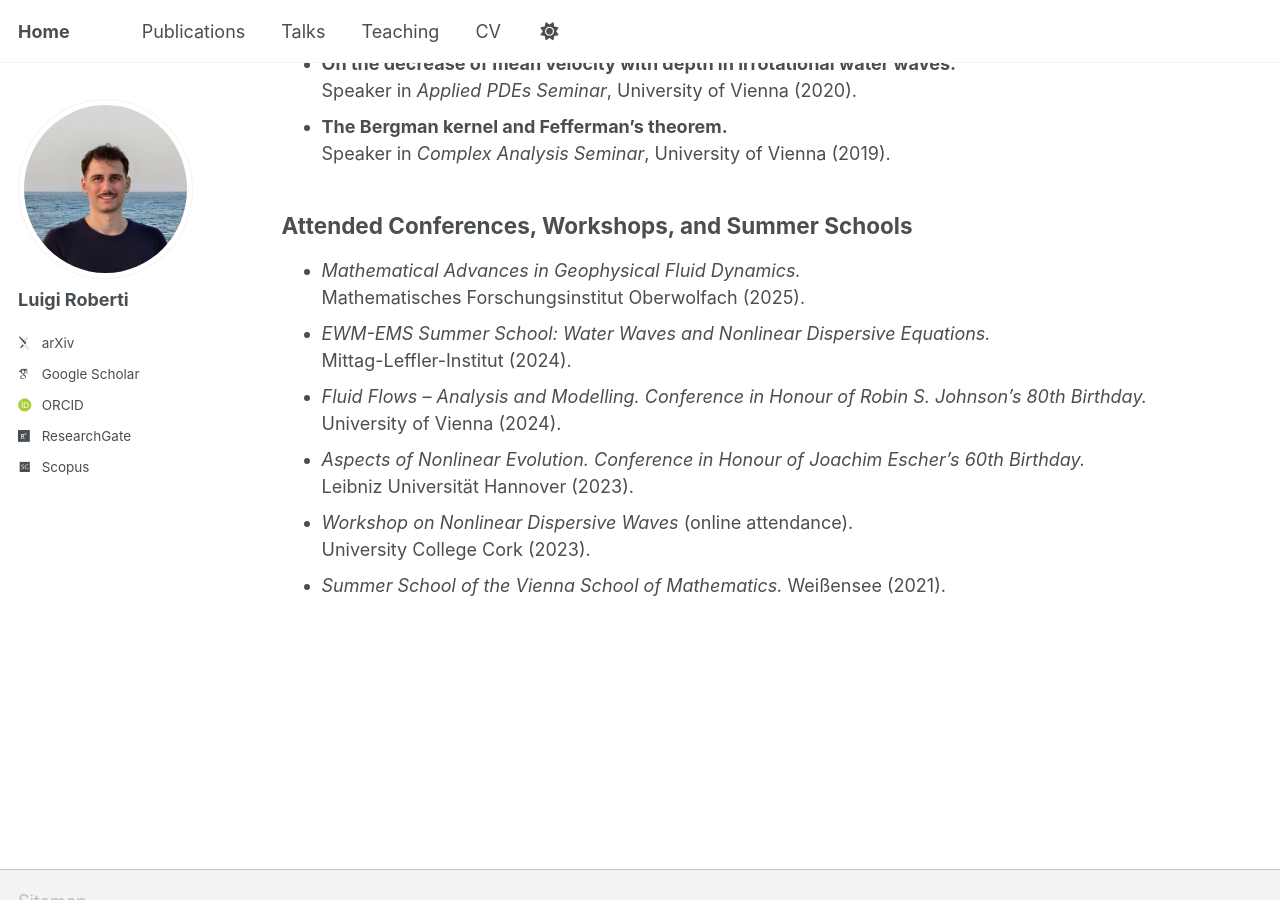
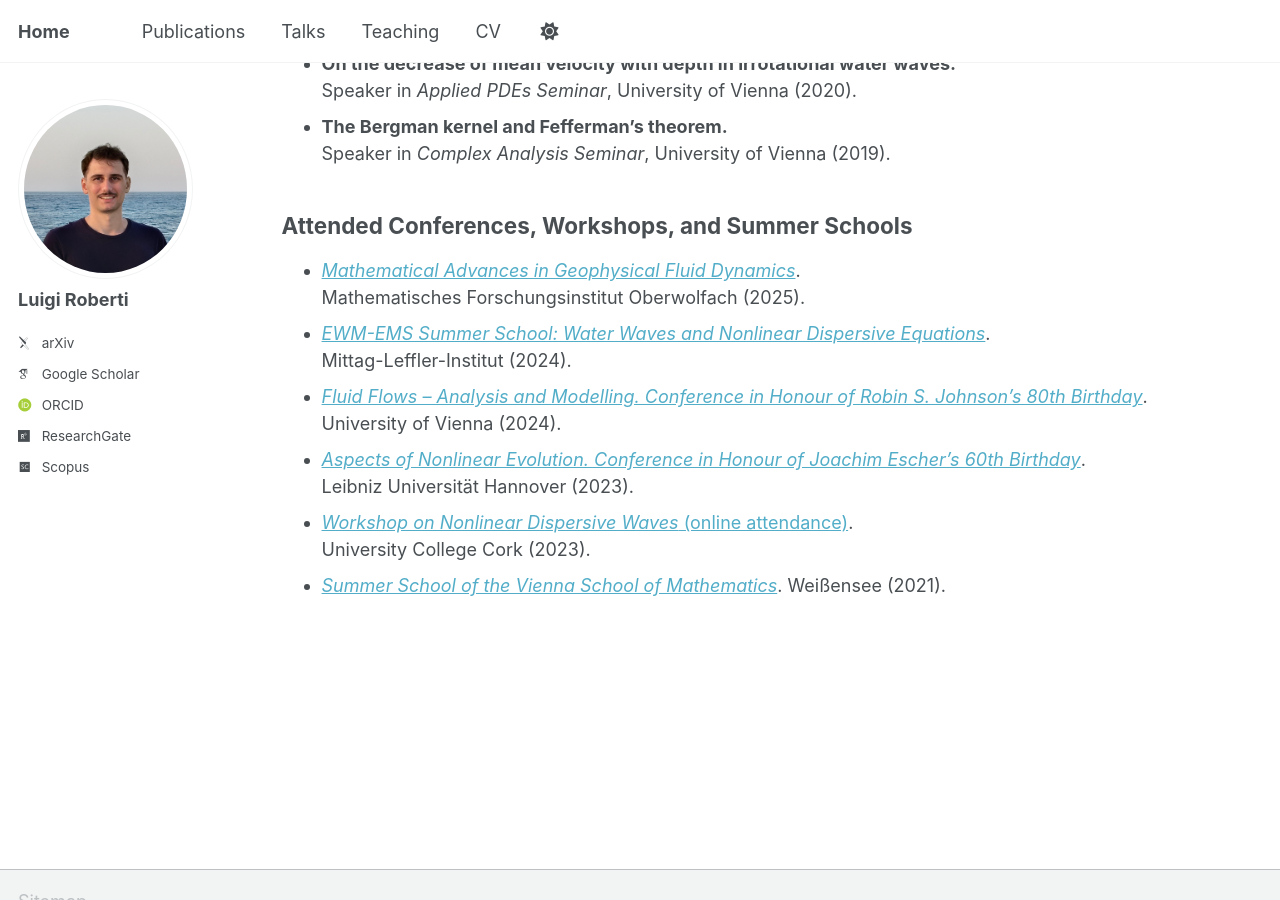
Before and after one commit to luigi-roberti/luigi-roberti.github.io, a Jekyll site: the page built from _pages/talks.md, in a window 1280 px wide and 900 px high, scrolled down 788 px. Built offline with Jekyll 4.4.1, drawn with Linux system fonts in a browser that asks for light colours; some web fonts are replaced; a script that is not in the unit is left out; part of the change alters nothing that is shown.

```diff
--- a/_pages/talks.md
+++ b/_pages/talks.md
@@ -32,15 +32,15 @@ Speaker in <i>Complex Analysis Seminar</i>, University of Vienna (2019).
 
 Attended Conferences, Workshops, and Summer Schools
 ------
-* <i>Mathematical Advances in Geophysical Fluid Dynamics.</i><br />
+* [<i>Mathematical Advances in Geophysical Fluid Dynamics</i>](https://publications.mfo.de/handle/mfo/4024).<br />
 Mathematisches Forschungsinstitut Oberwolfach (2025).
-* <i>EWM-EMS Summer School: Water Waves and Nonlinear Dispersive Equations.</i><br />
+* [<i>EWM-EMS Summer School: Water Waves and Nonlinear Dispersive Equations</i>](https://www.mittag-leffler.se/activities/ewm-ems-summer-school-water-waves-and-nonlinear-dispersive-equations/).<br />
 Mittag-Leffler-Institut (2024).
-* <i>Fluid Flows – Analysis and Modelling. Conference in Honour of Robin S. Johnson's 80th Birthday.</i><br />
+* [<i>Fluid Flows – Analysis and Modelling. Conference in Honour of Robin S. Johnson's 80th Birthday</i>](https://mathematik.univie.ac.at/en/eventsnews/full-news-display/news/fluid-flows-analysis-and-modelling/?no_cache=1&cHash=0065dd325af8e328e1a0b8eafba92e2e).<br />
 University of Vienna (2024).
-* <i>Aspects of Nonlinear Evolution. Conference in Honour of Joachim Escher's 60th Birthday.</i><br />
+* [<i>Aspects of Nonlinear Evolution. Conference in Honour of Joachim Escher's 60th Birthday</i>](https://www.maphy.uni-hannover.de/de/news-veranstaltungen/math-conf/escher60).<br />
 Leibniz Universität Hannover (2023).
-* <i>Workshop on Nonlinear Dispersive Waves</i> (online attendance).<br />
+* [<i>Workshop on Nonlinear Dispersive Waves</i> (online attendance)](https://www.ucc.ie/en/sefs/news/2023/school-of-mathematical-sciences-hosts-research-workshop-on-nonlinear-dispersive-waves-.html).<br />
  University College Cork (2023).
-* <i>Summer School of the Vienna School of Mathematics.</i>
+* [<i>Summer School of the Vienna School of Mathematics</i>](https://www.vsmath.at/activities_benefits/summer-winter-schools/).
 Weißensee (2021).
```
